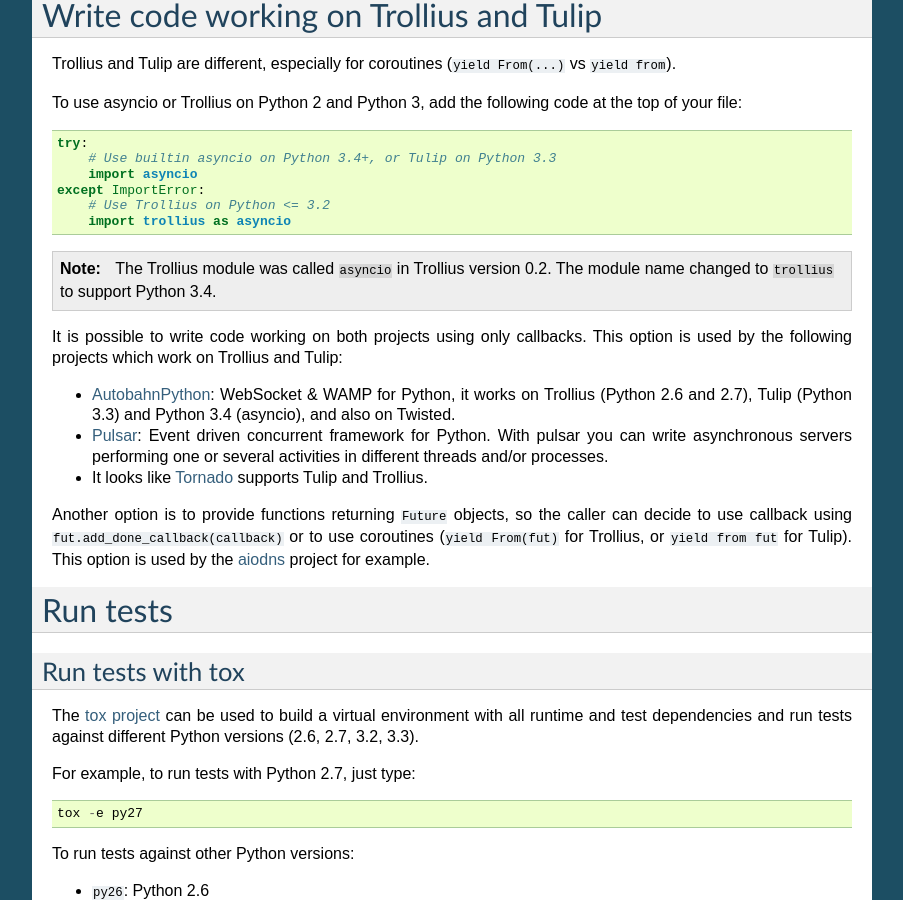
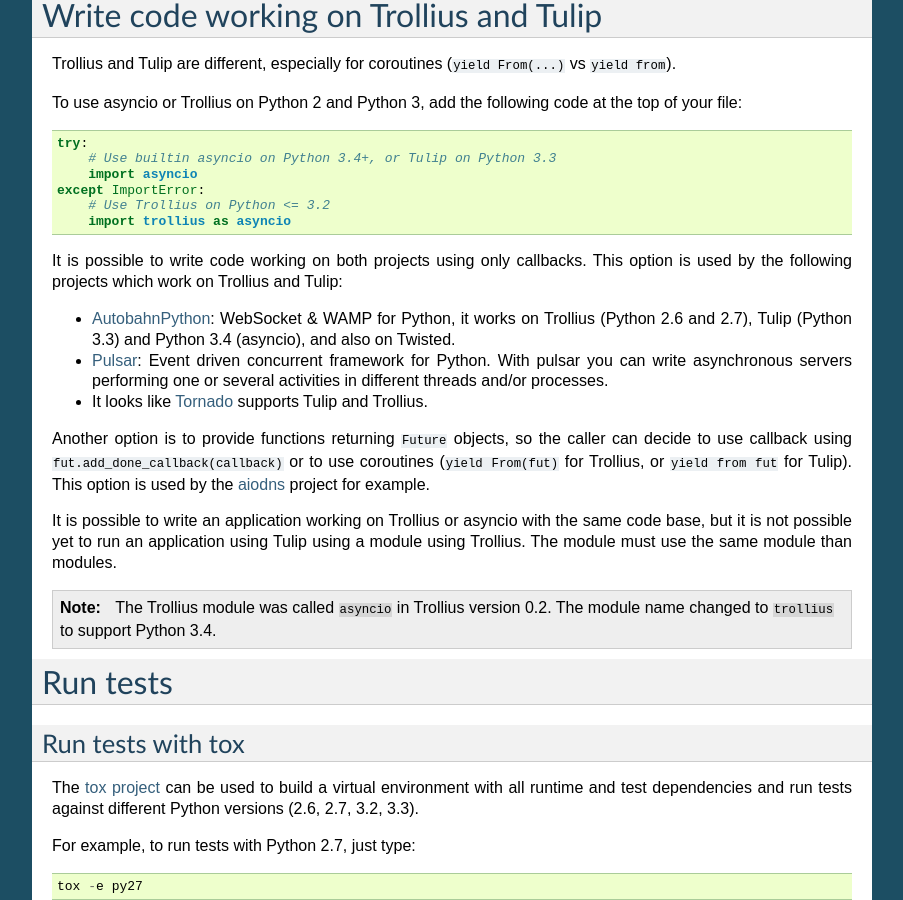
Before and after one commit to openstack-archive/deb-python-trollius, a Sphinx documentation site: the page built from doc/index.rst, in a window 1280 px wide and 900 px high, scrolled down 3545 px. Shown: the whole window, without its empty margins (198-1101 px from the left). Built offline with Sphinx 7.4.7, drawn with Linux system fonts in a browser that asks for light colours; some of the changed text lies outside the part shown.

Commit message:
adjust doc: document that trollius is not yet fully compatible with tulip

```diff
--- a/doc/index.rst
+++ b/doc/index.rst
@@ -260,6 +255,16 @@ caller can decide to use callback using ``fut.add_done_callback(callback)`` or
 to use coroutines (``yield From(fut)`` for Trollius, or ``yield from fut`` for
 Tulip). This option is used by the `aiodns <https://github.com/saghul/aiodns>`_
 project for example.
+
+It is possible to write an application working on Trollius or asyncio with the
+same code base, but it is not possible yet to run an application using Tulip
+using a module using Trollius. The module must use the same module than
+modules.
+
+.. note::
+
+   The Trollius module was called ``asyncio`` in Trollius version 0.2. The
+   module name changed to ``trollius`` to support Python 3.4.
 
 
 Run tests
@@ -339,7 +344,7 @@ Change log
 Version 0.3
 -----------
 
-Rename the Python module ``asyncio`` to "trollius`` to support Python 3.4.
+Rename the Python module ``asyncio`` to ``trollius`` to support Python 3.4.
 
 On Python 3.4, there is already a module called ``asyncio`` in the standard
 library which conflicts with Trollius ``asyncio`` (of Trollius 0.2). To write
```
Also changed, not shown: other parts of doc/index.rst (+0 -5 lines).
